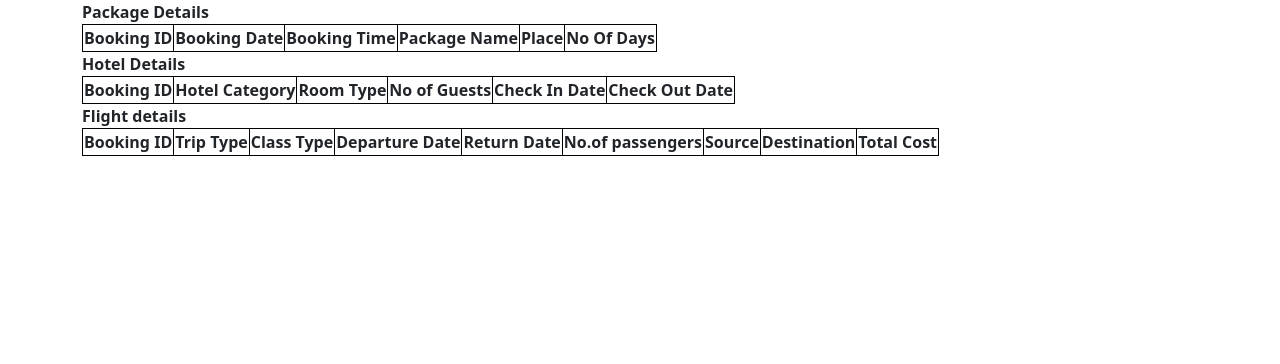
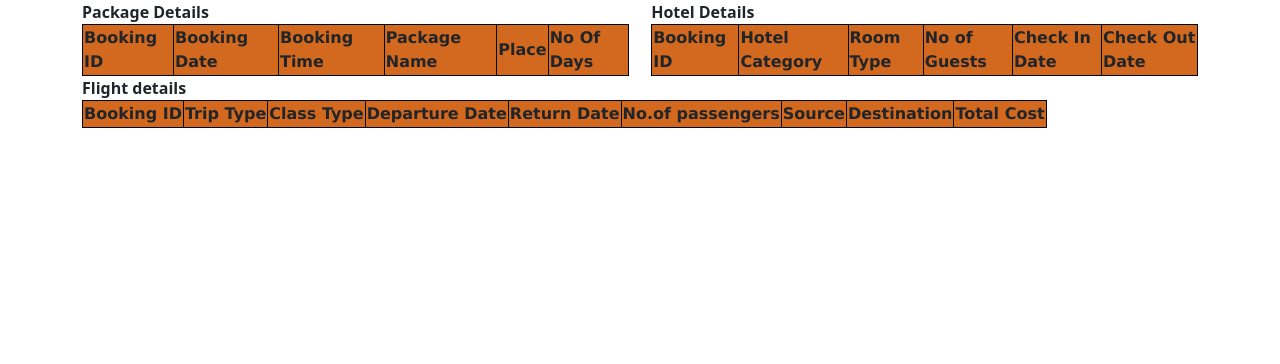
Before and after one commit to StoreMyProjects/tourX, a Flask app: page /bookings in a window 1280 px wide. Shown: the part 56-420 px from the top of the page. Run offline with Flask 2, Linux system fonts and the light colour scheme; lists and menus that the app fills with data are empty.

Commit message:
Update bookings template

```diff
--- a/templates/bookings.html
+++ b/templates/bookings.html
@@ -42,9 +42,12 @@
 <div class="container">
 <section class="bookings" style="min-height: 100vh;">
     <form action="/bookings" method="post">
+        <div class="flex-container" style="display: flex; justify-content: space-between;">
+            <div class="flex-item" style="width:49% ;">
+
         <table>
             <thead><b> Package Details </b></thead>
-            <tr>
+            <tr style="background-color: chocolate; font-family: 'Lucida Sans', 'Lucida Sans Regular', 'Lucida Grande', 'Lucida Sans Unicode', Geneva, Verdana, sans-serif;">
                 <th>Booking ID</th>
                 <th>Booking Date</th>
                 <th>Booking Time</th>
@@ -53,7 +56,7 @@
                 <th>No Of Days</th>
             </tr>
             {% for row in rows %}
-            <tr>
+            <tr style="background-color: honeydew;">
                 <td>{{ row['id'] }}</td>
                 <td>{{ row['booking_date'] }}</td>
                 <td>{{ row['booking_time'] }}</td>
@@ -63,10 +66,11 @@
             </tr>
             {% endfor %}
         </table>
-
+        </div>
+        <div class="flex-item" style="width:49% ;">
         <table>
             <thead><b> Hotel Details </b></thead>
-            <tr>
+            <tr style="background-color: chocolate; font-family: 'Lucida Sans', 'Lucida Sans Regular', 'Lucida Grande', 'Lucida Sans Unicode', Geneva, Verdana, sans-serif;">
                 <th>Booking ID</th>
                 <th>Hotel Category</th>
                 <th>Room Type</th>
@@ -75,7 +79,7 @@
                 <th>Check Out Date</th>
             </tr>
             {% for row in rows %}
-            <tr>
+            <tr style="background-color: honeydew;">
                 <td>{{ row['id'] }}</td>
                 <td>{{ row['category'] }}</td>
                 <td>{{ row['room_type'] }}</td>
@@ -85,10 +89,11 @@
             </tr>
             {% endfor %}
         </table>
-
+    </div>
+</div>
         <table>
-            <thead><b> Flight details </b></thead>
-            <tr>
+            <thead style="text-align: center;"><b> Flight details </b></thead>
+            <tr style="background-color: chocolate; font-family: 'Lucida Sans', 'Lucida Sans Regular', 'Lucida Grande', 'Lucida Sans Unicode', Geneva, Verdana, sans-serif;">
                 <th>Booking ID</th>
                 <th>Trip Type</th>
                 <th>Class Type</th>
@@ -100,7 +105,7 @@
                 <th>Total Cost</th>
             </tr>
             {% for row in rows %}
-            <tr>
+            <tr style="background-color: honeydew;">
                 <td>{{ row['id'] }}</td>
                 <td>{{ row['trip_type'] }}</td>
                 <td>{{ row['class_type'] }}</td>
```
